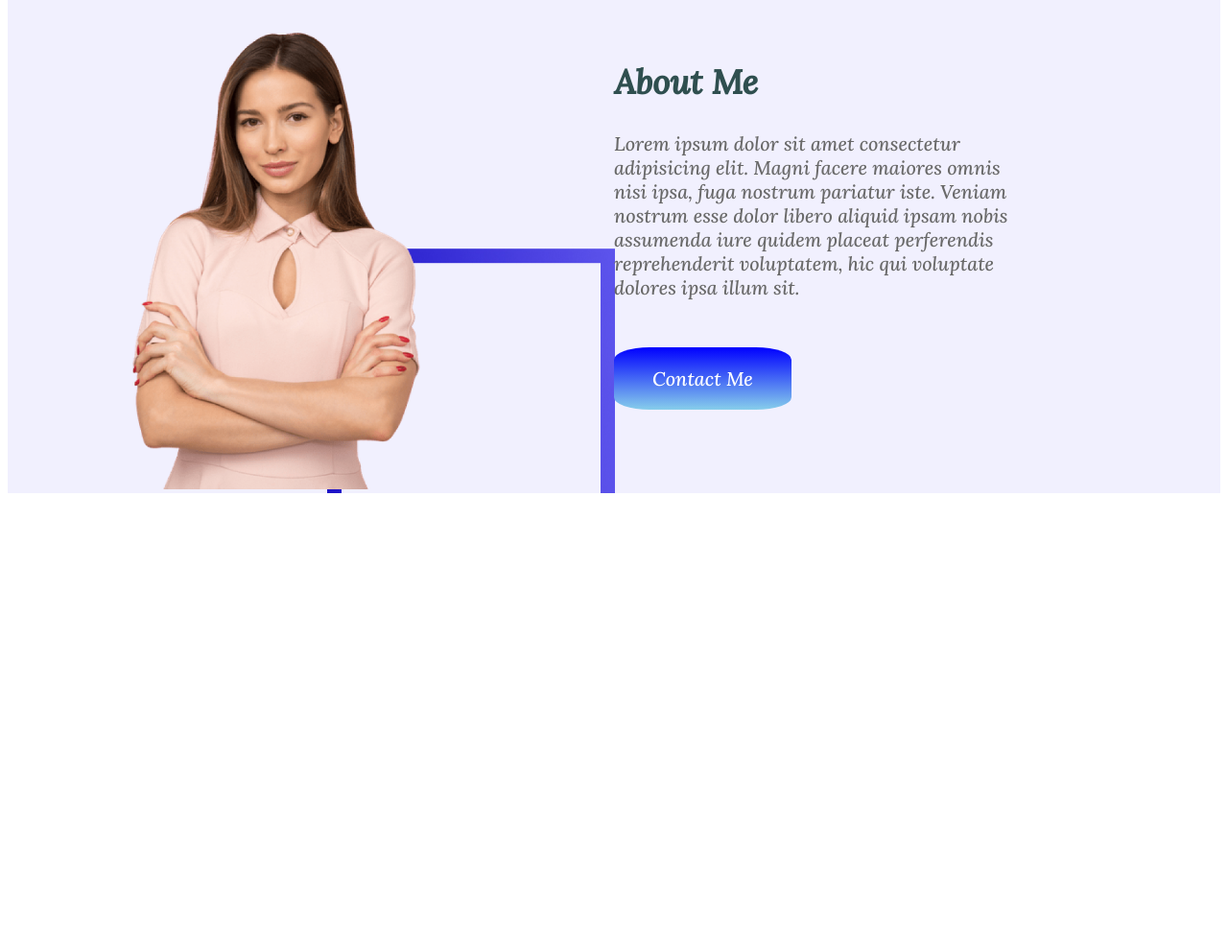
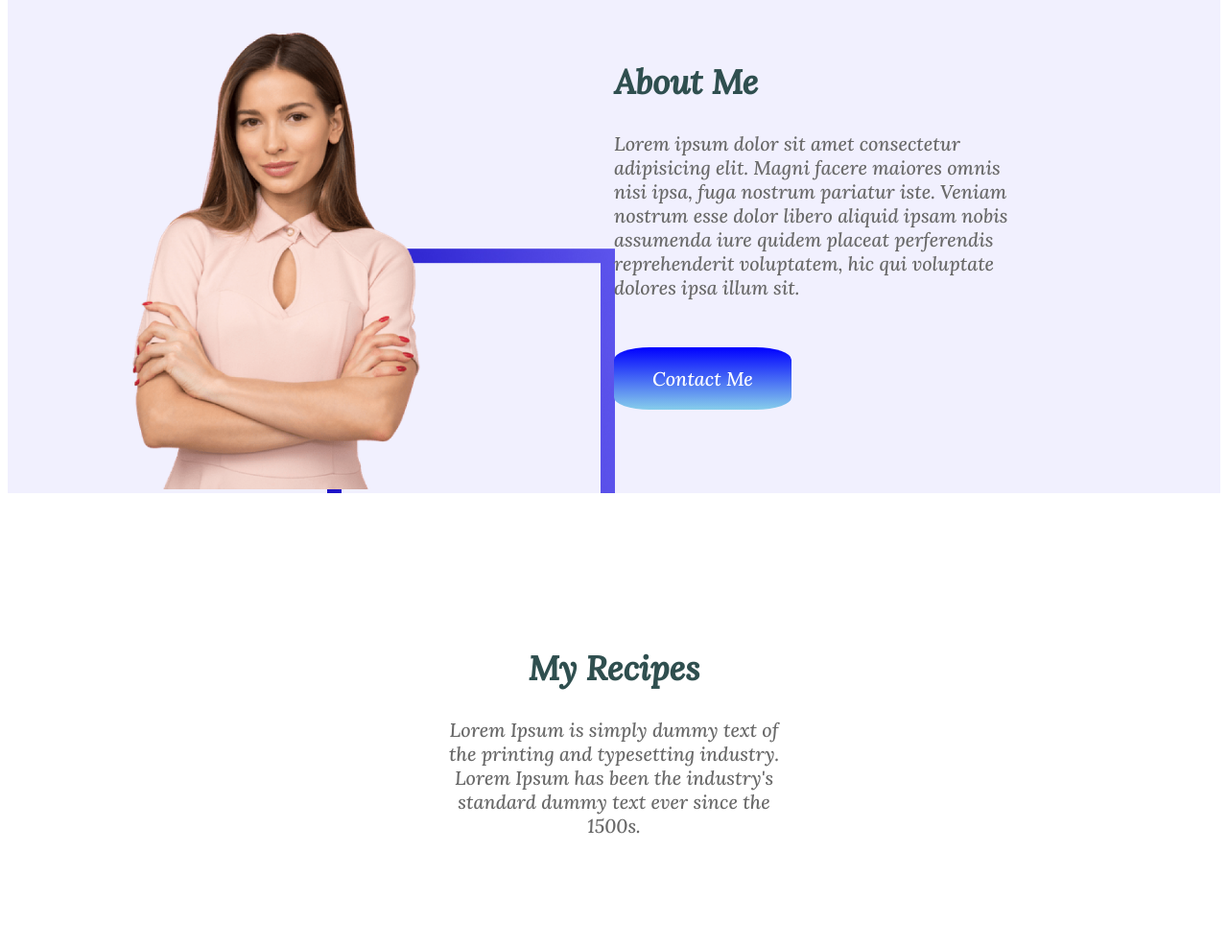
Before and after one commit to marufccs/eat-healthy, a plain HTML site: page index.html in a window 1280 px wide. Shown: the part 698-1684 px from the top of the page at 96% size. Before the commit the page ends 1312 px from the top, so only its background shows below. Drawn offline with Linux system fonts and the light colour scheme.

Commit message:
third section

```diff
--- a/index.html
+++ b/index.html
@@ -35,3 +35,21 @@ With Food Network</span></h1>
 <a class="button" href="https://glovoapp.com/" target="_blank">Contact Me</a>
 </div>
 </section>
+<div class="intro">
+<h2>My Recipes</h2>
+<p>Lorem Ipsum is simply dummy text of the printing and typesetting industry.
+    Lorem Ipsum has been the industry's standard dummy text ever since the
+    1500s.</p>
+
+</div>
+
+
+
+
+
+
+
+
+
+</body>
+</html>
--- a/style.css
+++ b/style.css
@@ -38,12 +38,14 @@ h1 {
 p{
     padding-bottom: 50px;
 }
+
 .image {
     padding-left: 130px;
     padding-top: 60px;
 }
 #background {
     background-image: url(images/shapes/Frame\ 56.jpg);
+    padding-bottom: 0%;
 
 }
 h2 {
@@ -57,3 +59,10 @@ h2 {
     padding-right: 200px;
 color: dimgray;
 }
+.intro {
+    text-align: center;
+    padding: 40px 450px;
+    font-size: 20px;
+    color: dimgray;
+    padding-top: 0px;
+}
```
